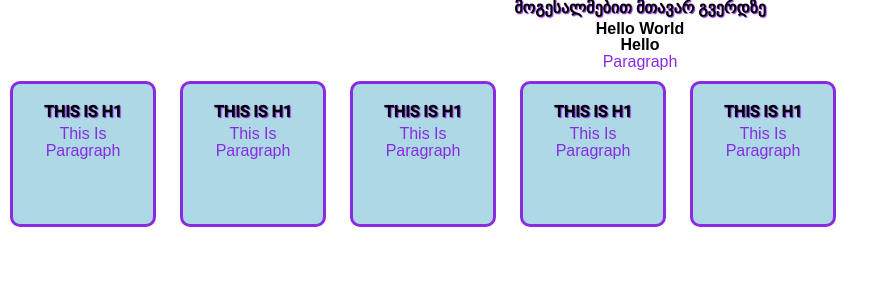
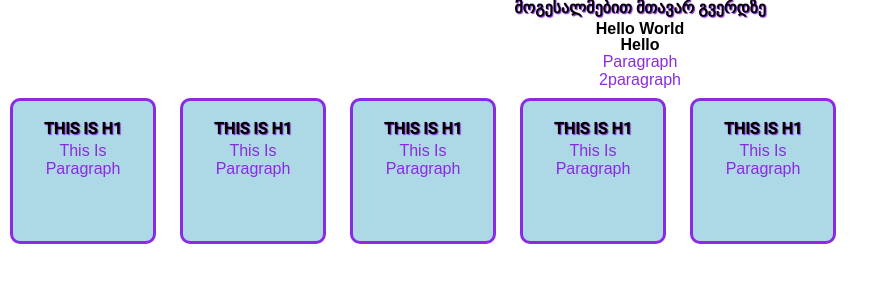
Before and after one commit to iraklizakradze/First-Repository, a plain HTML site: page index.html in a window 1280 px wide. Shown: the whole page, without its empty margins (0-889 px from the left). Drawn offline with Linux system fonts and the light colour scheme.

Commit message:
2 paragraph

```diff
--- a/index.html
+++ b/index.html
@@ -16,6 +16,7 @@
         <h2>Hello World</h2>
         <h2>Hello</h2>
         <p>Paragraph</p>
+        <p>2paragraph</p>
 
         <div>
             <h1>This is H1</h1>
```
